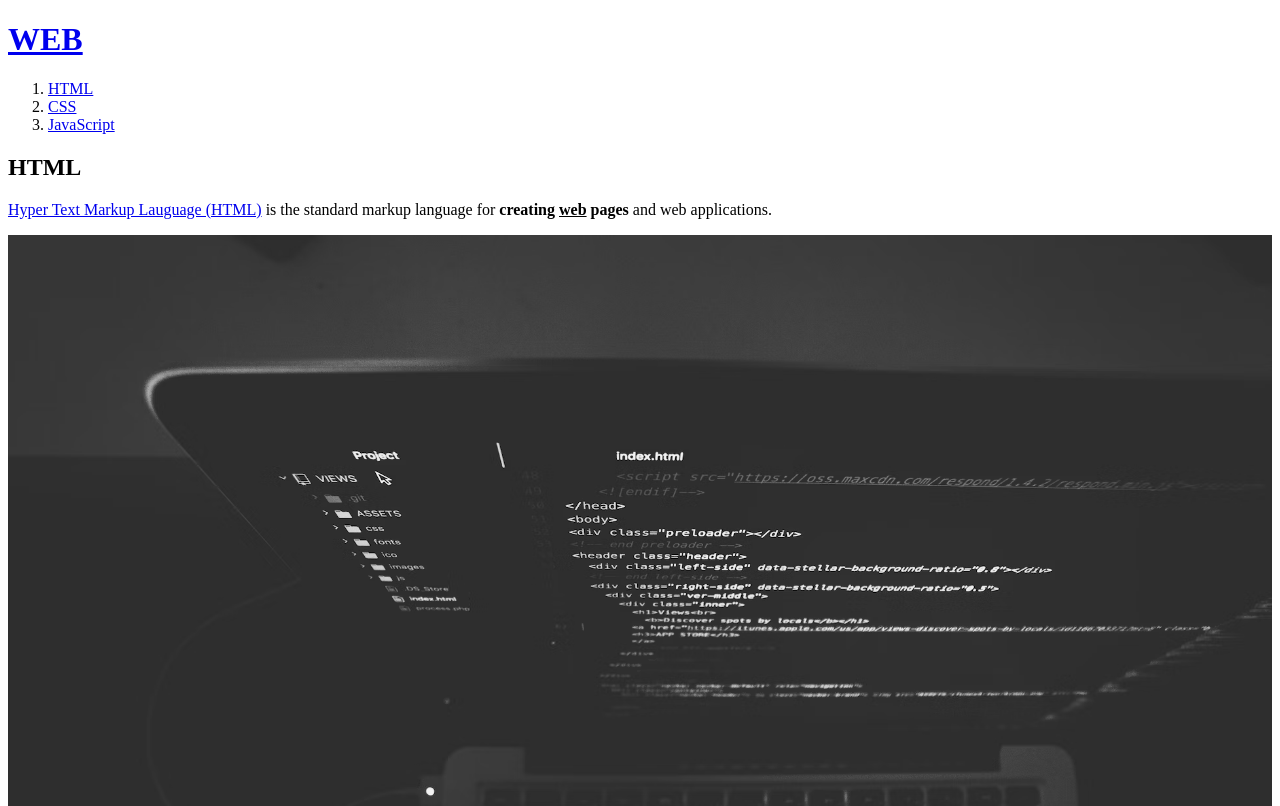
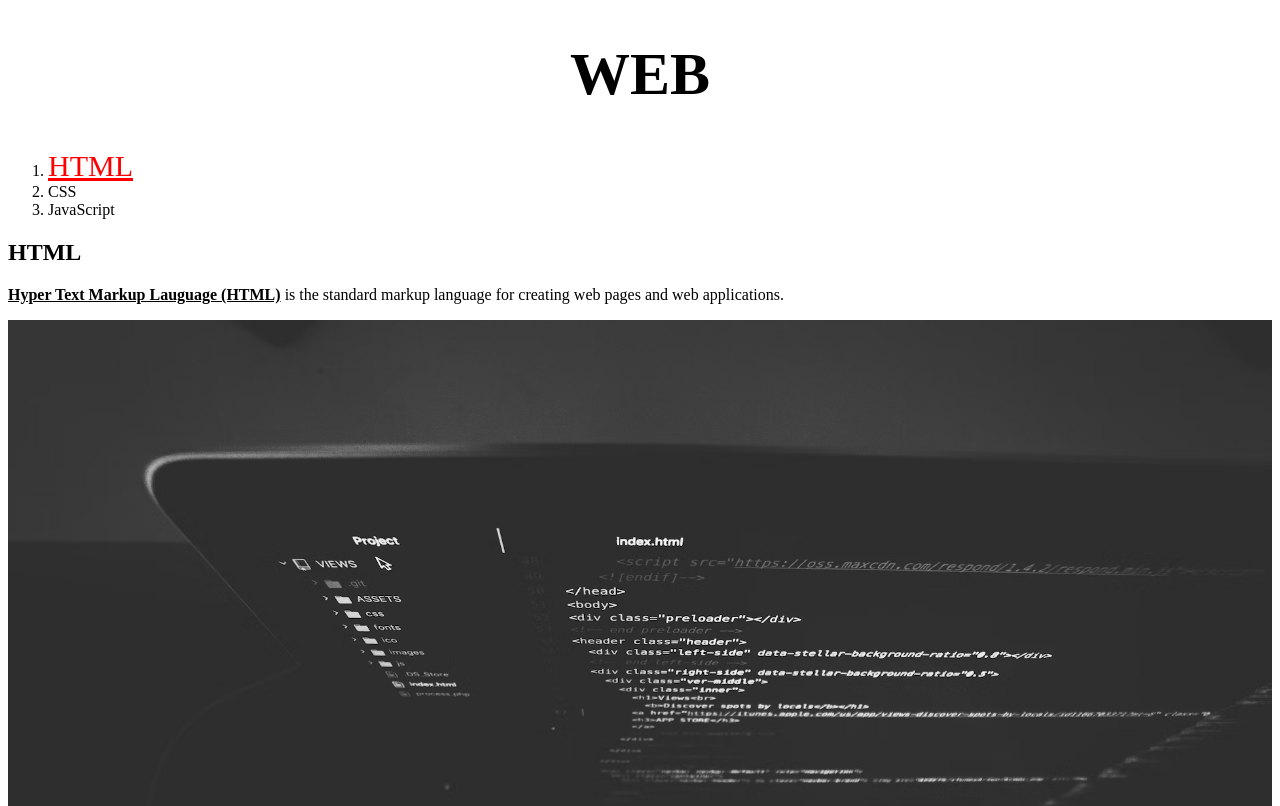
Before and after one commit to KimKwangje/First-Web, a plain HTML site: page 1.html in a window 1280 px wide. Shown: the top 806 px of the page. Drawn offline with Linux system fonts and the light colour scheme.

Commit message:
웹사이트(2)

```diff
--- a/1.html
+++ b/1.html
@@ -1,20 +1,28 @@
-
 <!doctype html>
 <html>
 <head>
-<title>WEB1 - HTML</title>
+<title>WEB - HTML</title>
 <meta charset="utf-8">
+<style>
+    a{
+        color:black;
+        text-decoration:none;
+    }
+    h1{
+        font-size:60px;
+        text-align:center;
+    }
+</style>
 </head>
 <body>
 <h1><a href="index.html">WEB</a></h1>
-
 <ol>
-    <li><a href="1.html">HTML</a></li>
+    <li><a href="1.html" style="color:red;text-decoration:underline;font-size:30px;">HTML</a></li>
     <li><a href="2.html">CSS</a></li>
     <li><a href="3.html">JavaScript</a></li>
 </ol>
 <h2>HTML</h2>
-<p><a href="https://html.spec.whatwg.org/multipage/" target="blank" title="html5 speicification">Hyper Text Markup Lauguage (HTML)</a> is the standard markup language for <strong>creating <u>web</u> pages</strong> and web applications.</p>
+<p><strong><a href="https://html.spec.whatwg.org/multipage/" target="blank" title="html5 speicification" style="text-decoration:underline">Hyper Text Markup Lauguage (HTML)</strong></a> is the standard markup language for creating web pages and web applications.</p>
 <img src="coding.jpg" width="100%">
 <p style="margin-top:40px;">Hypertext Markup Lauguage (HTML) is the standard markup language for <strong>creating <u>web</u> pages</strong> and web applications.</p>
     </body>
```
Also changed, not shown: 2.html (+12 -4 lines), 3.html (+12 -4 lines), index.html (+14 -3 lines).
